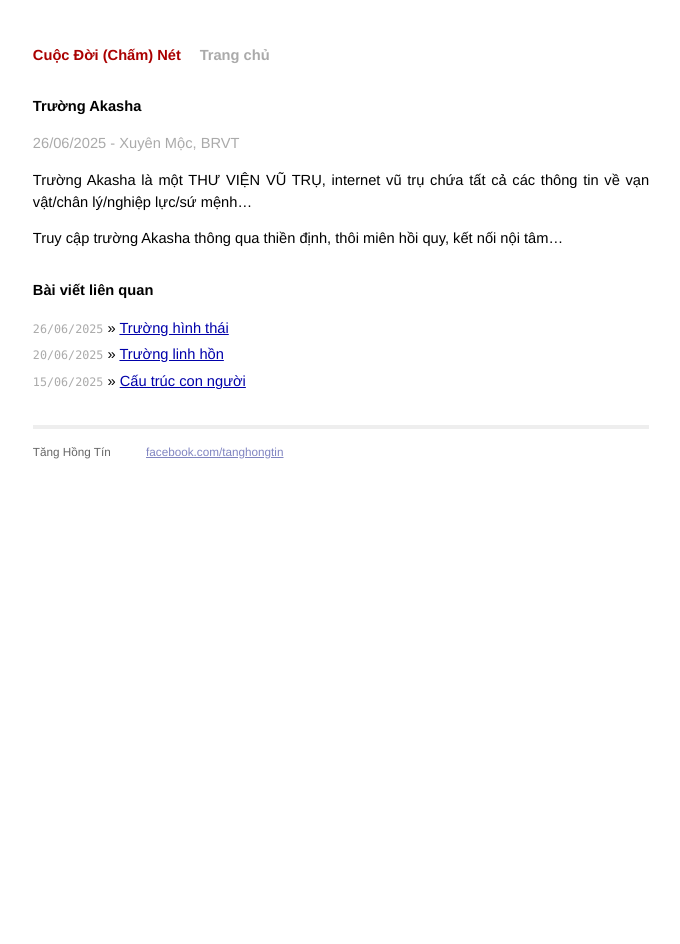
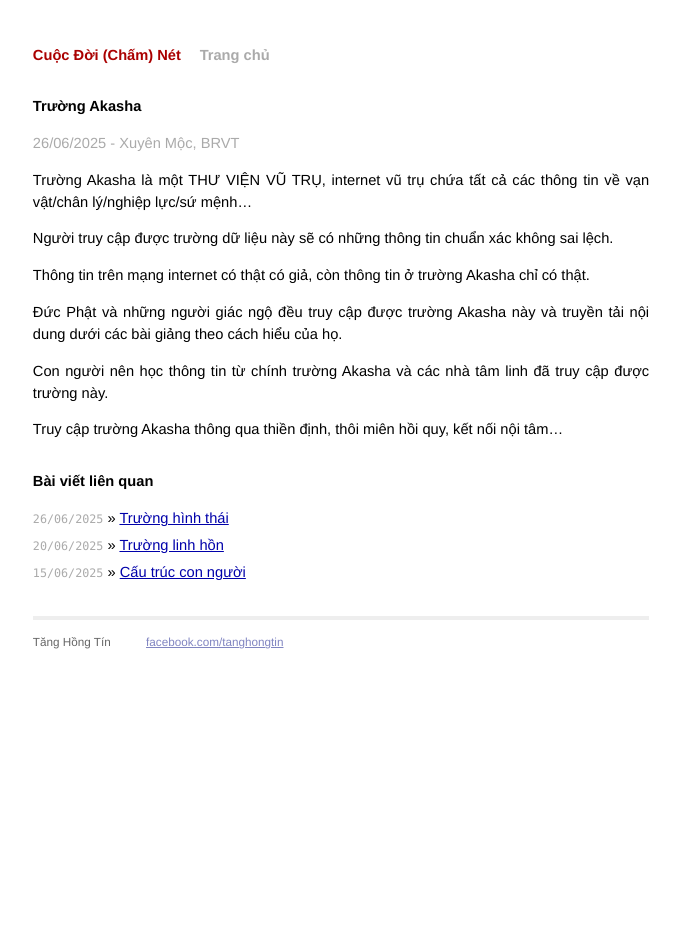
Before and after one commit to tanghongtin/cuocdoi, a Jekyll site: the page built from _posts/2025-06-26-truong-akasha.md, in a window 1280 px wide. Shown: the whole page, without its empty margins (299-979 px from the left). Built offline with Jekyll 4.4.1, drawn with Linux system fonts in a browser that asks for light colours.

Commit message:
Update 2025-06-26-truong-akasha.md

```diff
--- a/_posts/2025-06-26-truong-akasha.md
+++ b/_posts/2025-06-26-truong-akasha.md
@@ -9,4 +9,12 @@ title: Trường Akasha
 
 Trường Akasha là một THƯ VIỆN VŨ TRỤ, internet vũ trụ chứa tất cả các thông tin về vạn vật/chân lý/nghiệp lực/sứ mệnh...
 
+Người truy cập được trường dữ liệu này sẽ có những thông tin chuẩn xác không sai lệch.
+
+Thông tin trên mạng internet có thật có giả, còn thông tin ở trường Akasha chỉ có thật.
+
+Đức Phật và những người giác ngộ đều truy cập được trường Akasha này và truyền tải nội dung dưới các bài giảng theo cách hiểu của họ.
+
+Con người nên học thông tin từ chính trường Akasha và các nhà tâm linh đã truy cập được trường này.
+
 Truy cập trường Akasha thông qua thiền định, thôi miên hồi quy, kết nối nội tâm...
```
